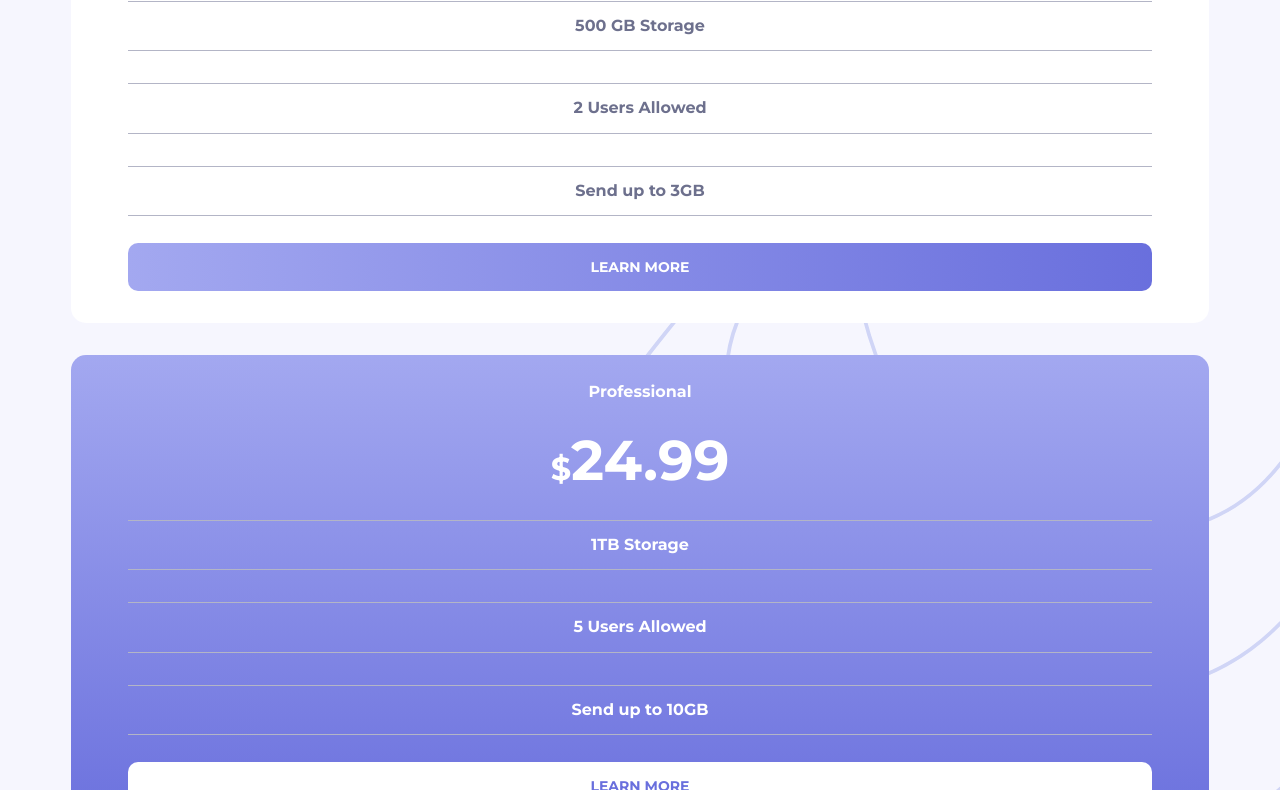
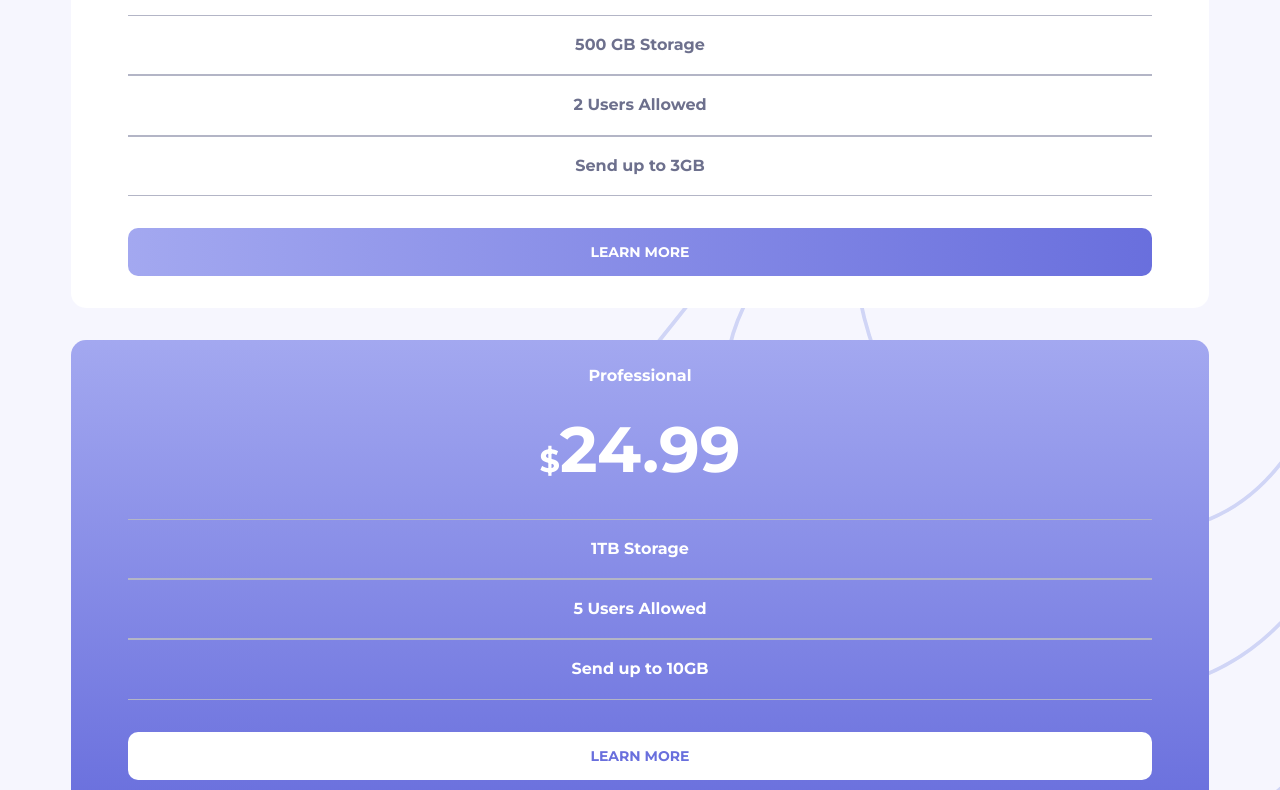
Before and after one commit to davidFreelance19/Pricing-Component, a plain HTML site: page index.html in a window 1280 px wide. Shown: the part 355-1145 px from the top of the page. Drawn offline with Linux system fonts and the light colour scheme.

Commit message:
Finalizado

```diff
--- a/styles/app.css
+++ b/styles/app.css
@@ -134,10 +134,10 @@ p{
     display: grid;
     width: 90%;
     grid-template-rows: repeat(3,1fr);
-    padding: .7rem 0;
+    padding: 2rem 0;
 }
 .precio{
-    font-size: 3.5rem;
+    font-size: 4rem;
     margin: 0;
     color: var(--Dark-Grayish-Blue);
 }
@@ -147,7 +147,8 @@ p{
 .beneficios p{
     border-bottom: 1px solid var(--Light-Grayish-Blue);
     border-top: 1px solid var(--Light-Grayish-Blue);
-    padding: 15px 0;
+    margin: 0;
+    padding: 20px 0;
 }
 .plan{
     margin: 0;
@@ -163,7 +164,6 @@ p{
     text-transform: uppercase;
     font-size: 14px;
 }
-
 
 .card-blue{
     background-image: linear-gradient(to bottom, hsl(236, 72%, 79%), hsl(237, 63%, 64%));
```
